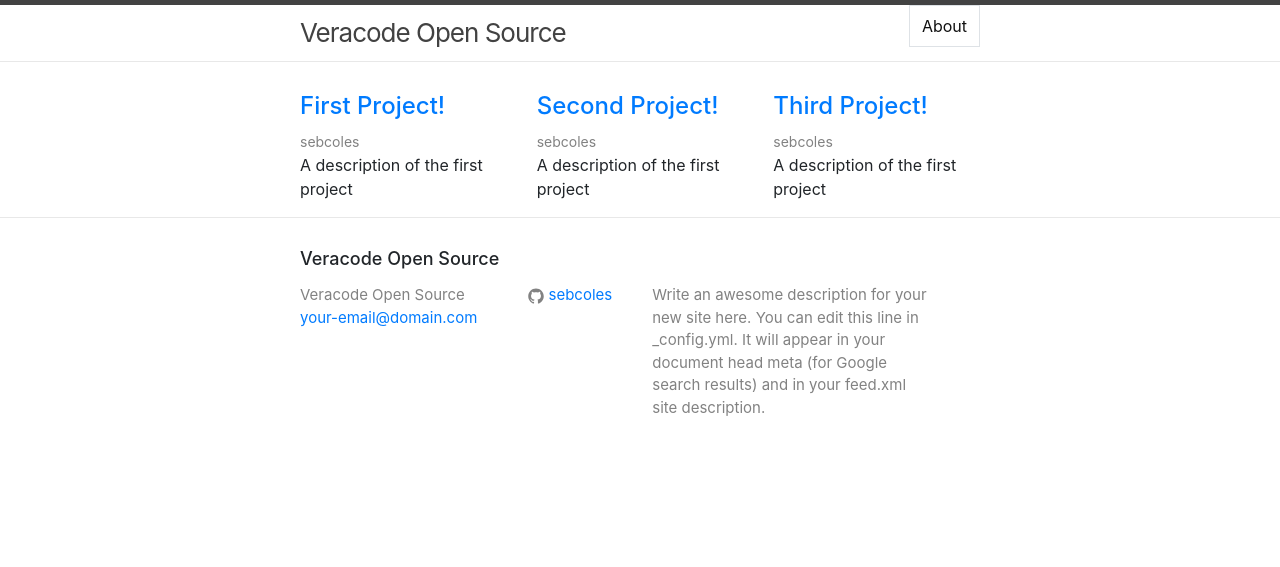
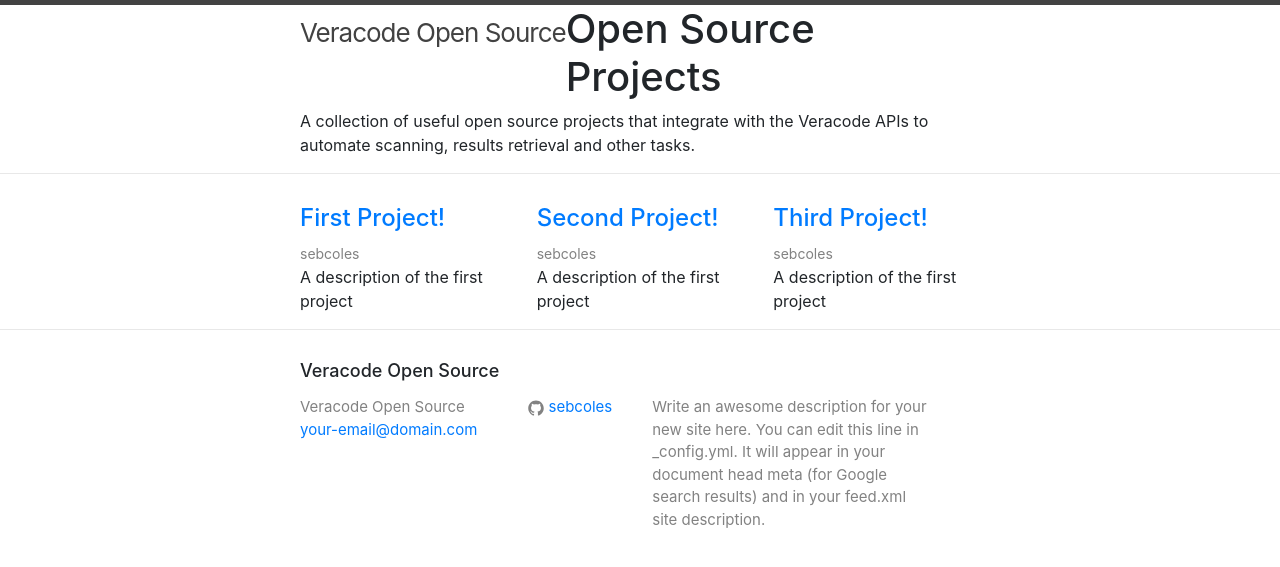
Before and after one commit to sebcoles/sebcoles.github.io, a Jekyll site: the page built from index.html, in a window 1280 px wide. Shown: the top 567 px of the page. Built offline with Jekyll 4.4.1, drawn with Linux system fonts in a browser that asks for light colours.

Commit message:
Update header.html

```diff
--- a/_includes/header.html
+++ b/_includes/header.html
@@ -4,23 +4,8 @@
 
     <a class="site-title" href="{{ site.baseurl }}/">{{ site.title }}</a>
 
-    <nav class="site-nav">
-      <a href="#" class="menu-icon">
-        <svg viewBox="0 0 18 15">
-          <path fill="#424242" d="M18,1.484c0,0.82-0.665,1.484-1.484,1.484H1.484C0.665,2.969,0,2.304,0,1.484l0,0C0,0.665,0.665,0,1.484,0 h15.031C17.335,0,18,0.665,18,1.484L18,1.484z"/>
-          <path fill="#424242" d="M18,7.516C18,8.335,17.335,9,16.516,9H1.484C0.665,9,0,8.335,0,7.516l0,0c0-0.82,0.665-1.484,1.484-1.484 h15.031C17.335,6.031,18,6.696,18,7.516L18,7.516z"/>
-          <path fill="#424242" d="M18,13.516C18,14.335,17.335,15,16.516,15H1.484C0.665,15,0,14.335,0,13.516l0,0 c0-0.82,0.665-1.484,1.484-1.484h15.031C17.335,12.031,18,12.696,18,13.516L18,13.516z"/>
-        </svg>
-      </a>
-
-      <div class="trigger">
-        {% for page in site.pages %}
-          {% if page.title %}
-          <a class="page-link" href="{{ page.url | prepend: site.baseurl }}">{{ page.title }}</a>
-          {% endif %}
-        {% endfor %}
-      </div>
-    </nav>
+    <h1>Open Source Projects</h1>
+    <p>A collection of useful open source projects that integrate with the Veracode APIs to automate scanning, results retrieval and other tasks.</p>
 
   </div>
 
```
